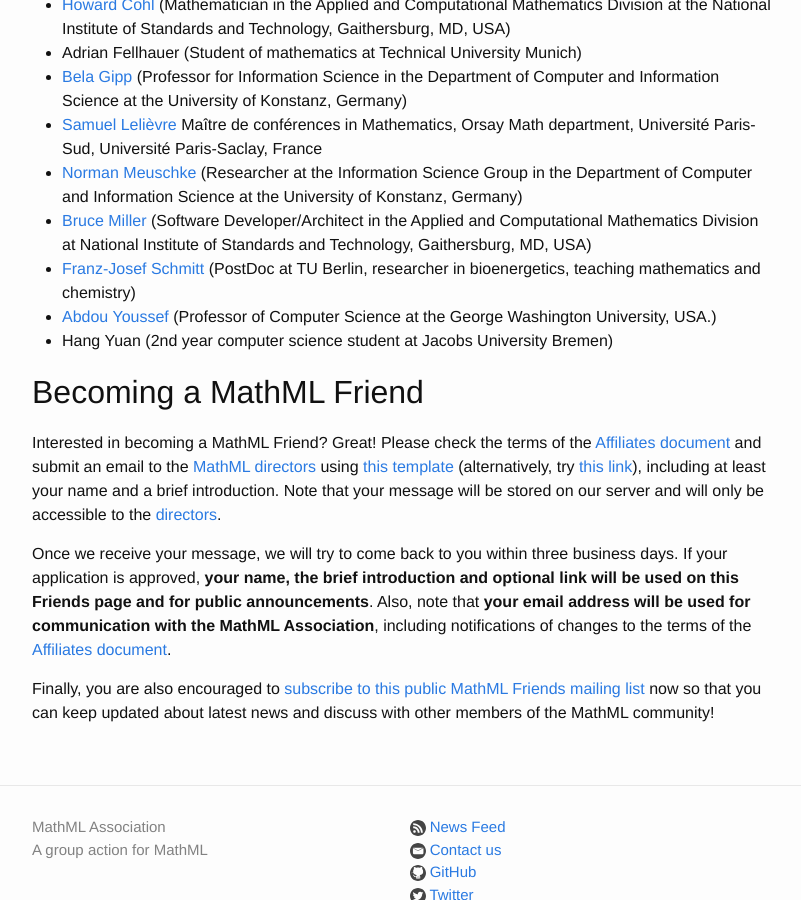
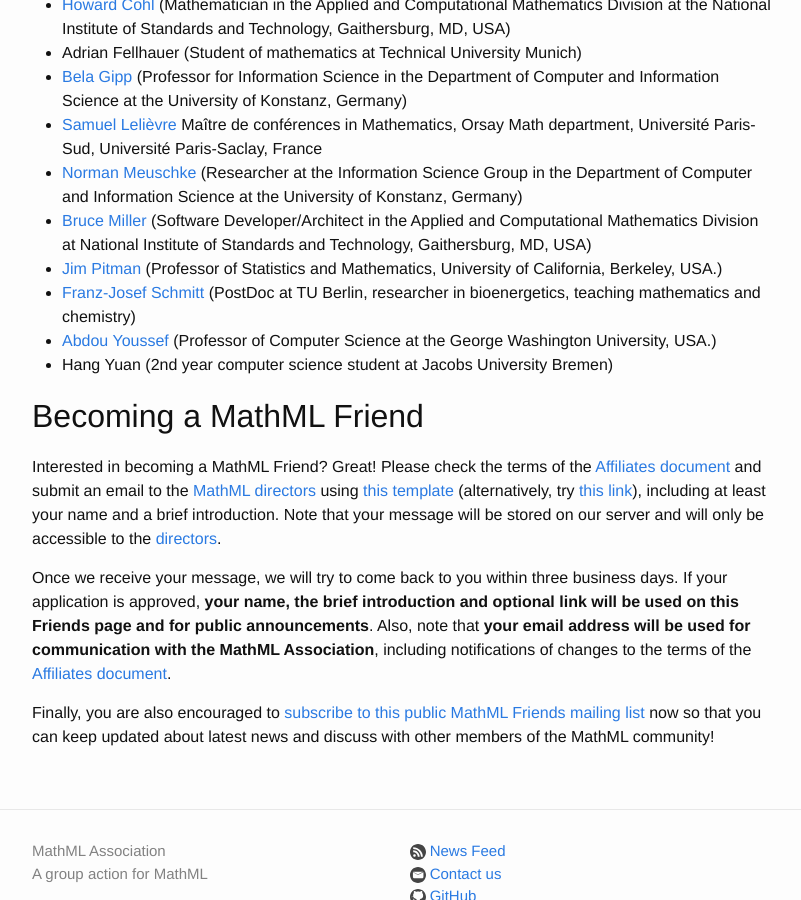
Before and after one commit to MathML/website, a Jekyll site: the page built from affiliates/friends.md, in a window 1280 px wide and 900 px high, scrolled down 586 px. Shown: the whole window, without its empty margins (238-1039 px from the left). Built offline with Jekyll 4.4.1, drawn with Linux system fonts in a browser that asks for light colours.

Commit message:
Add Jim Pitman as a friend

```diff
--- a/affiliates/friends.md
+++ b/affiliates/friends.md
@@ -15,6 +15,7 @@
 department, Université Paris-Sud, Université Paris-Saclay, France
 *	[Norman Meuschke](http://www.meuschke.org) (Researcher at the Information Science Group in the Department of Computer and Information Science at the University of Konstanz, Germany)
 * [Bruce Miller](http://math.nist.gov/~BMiller/) (Software Developer/Architect in the Applied and Computational Mathematics Division at National Institute of Standards and Technology, Gaithersburg, MD, USA)
+* [Jim Pitman](http://www.stat.berkeley.edu/users/pitman/) (Professor of Statistics and Mathematics, University of California, Berkeley, USA.)
 *	[Franz-Josef Schmitt](http://www.uniwind.org/schmitt) (PostDoc at TU Berlin, researcher in bioenergetics, teaching mathematics and chemistry)
 *	[Abdou Youssef](http://www.seas.gwu.edu/~ayoussef/) (Professor of Computer Science at the George Washington University, USA.)
 * Hang Yuan (2nd year computer science student at Jacobs University Bremen)
```
